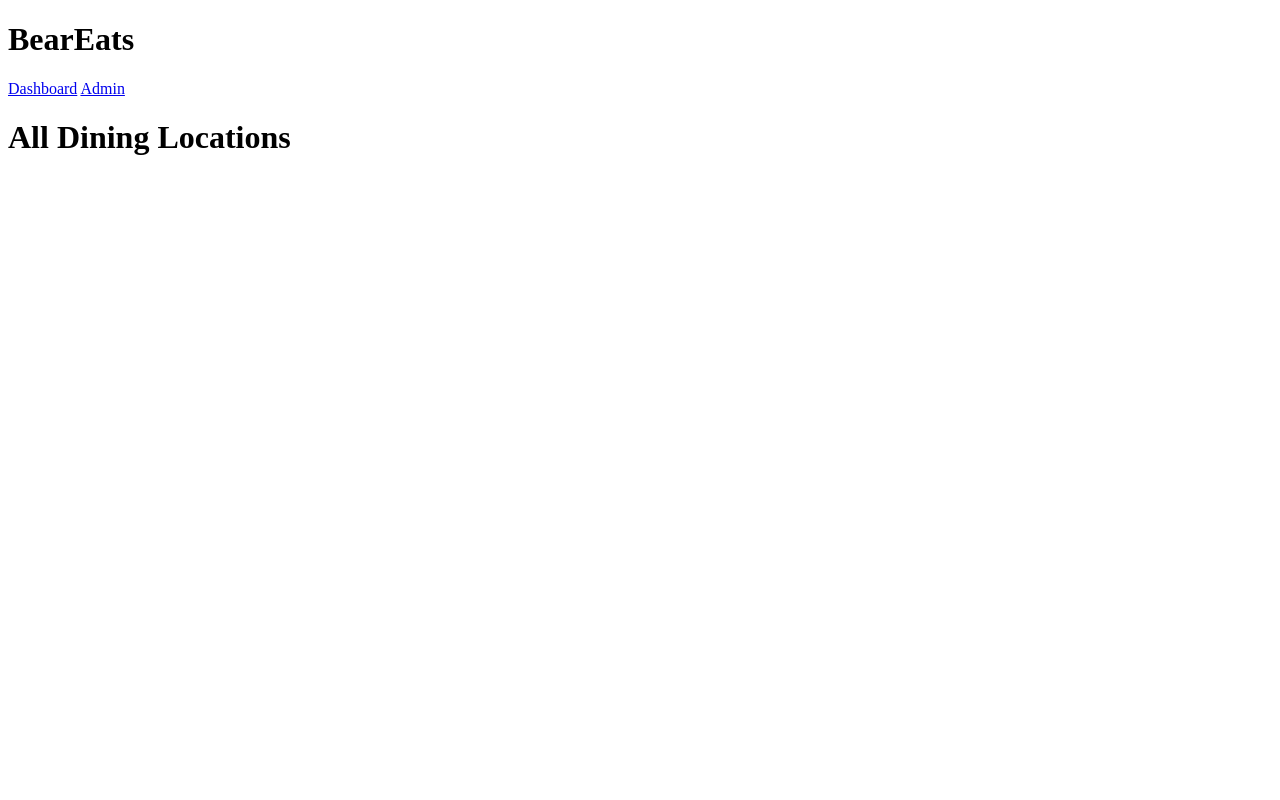
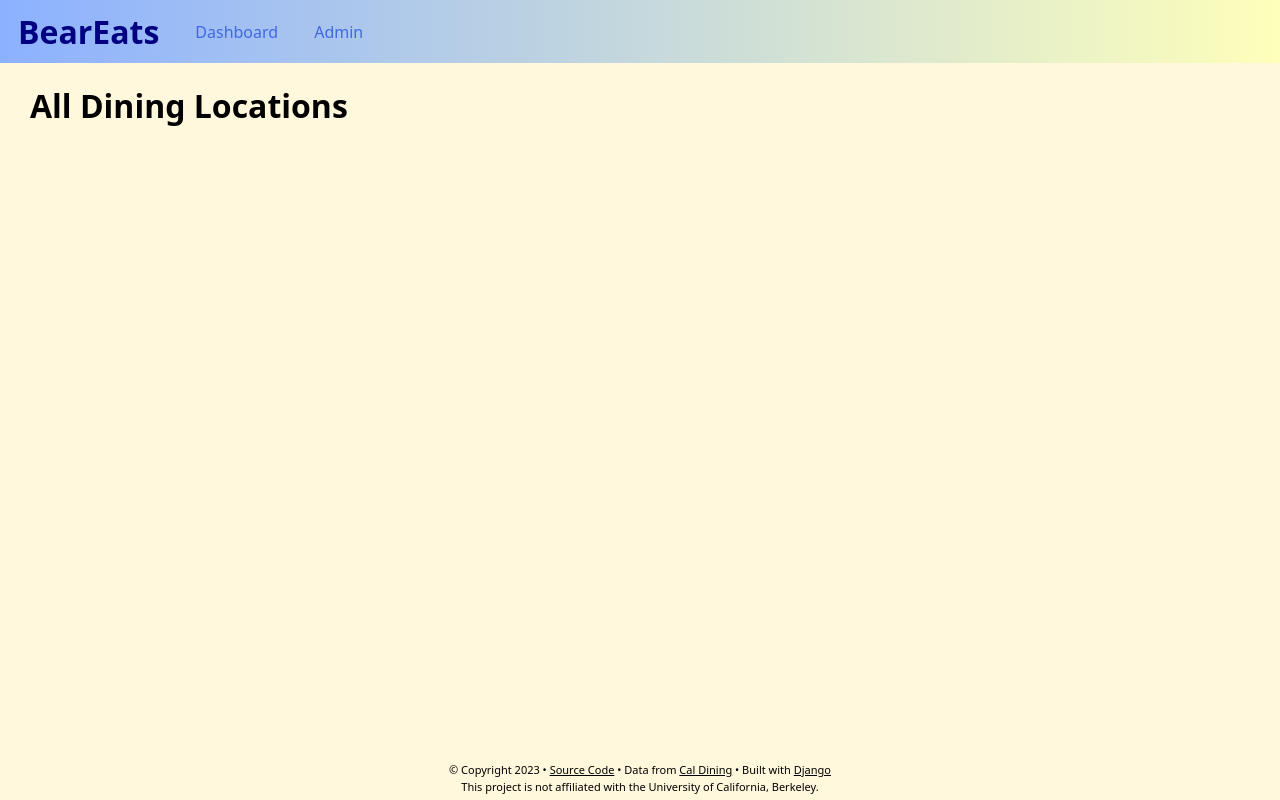
Before and after one commit to rrichardyu/beareats, a Django app: page /dashboard/ in a window 1280 px wide. Run offline with Django 4.2, Linux system fonts and the light colour scheme; data that the repository does not hold is empty.

Commit message:
Improved application frontend

```diff
--- /dev/null
+++ b/delta/static/delta/style.css
@@ -0,0 +1,83 @@
+body {
+    font-family: system-ui, -apple-system, BlinkMacSystemFont, 'Segoe UI', Roboto, Oxygen, Ubuntu, Cantarell, 'Open Sans', 'Helvetica Neue', sans-serif;
+    background-color: cornsilk;
+    margin: 0;
+}
+
+img {
+    -webkit-user-select: none;
+    -khtml-user-select: none;
+    -moz-user-select: none;
+    -o-user-select: none;
+    user-select: none;
+}
+
+#container {
+    position: relative;
+    min-height: 100vh;
+}
+
+#wrapper {
+    padding-bottom: 40px;
+}
+
+#main_content {
+    margin-left: 30px;
+}
+
+#location_img {
+    margin-left: 0px !important;
+    width: 100%;
+    height: 250px;
+    object-fit: cover;
+
+}
+
+#nav_bar {
+    background: rgb(140,177,255);
+    background: linear-gradient(90deg, rgba(140,177,255,1) 0%, rgba(254,255,186,1) 100%);
+    overflow: hidden;
+    display: flex;
+    align-items: center;
+}
+
+.nav_bar_left {
+    color: navy !important;
+}
+
+.nav_item {
+    float: left;
+    text-align: center;
+    text-decoration: none;
+    padding: 10px 18px;
+    margin: 0;
+    color: royalblue;
+}
+
+.rating_stars {
+    border: none;
+    color: black;
+    background-color: transparent;
+    padding: 0;
+}
+
+footer {
+    font-size: 11px;
+    text-align: center;
+    position: absolute;
+    height: 40px;
+    bottom: 0;
+    width: 100%;
+  }
+
+a.footer {
+    color: black;
+}
+
+a.footer:visited {
+    color: black;
+}
+
+p.footer_row {
+    margin: 2px;
+}
--- a/delta/templates/delta/base.html
+++ b/delta/templates/delta/base.html
@@ -1,18 +1,32 @@
+{% load static %}
+
 <!DOCTYPE html>
 <html lang="en">
 <head>
     <meta charset="UTF-8">
     <meta name="viewport" content="width=device-width, initial-scale=1.0">
+    <link rel="stylesheet" href="{% static 'delta/style.css' %}">
     <title>{% block title %}BearEats{% endblock %}</title>
 </head>
 <body>
-    <div id="navbar">
-        <h1>BearEats</h1>
-        <a href="/dashboard">Dashboard</a>
-        <a href="/admin">Admin</a>
+    <div id="container">
+        <div id="wrapper">
+            <div id="nav_bar">
+                <h1 class="nav_bar_left nav_item">BearEats</h1>
+                <a class="nav_item" href="/dashboard">Dashboard</a>
+                <a class="nav_item" href="/admin">Admin</a>
+            </div>
+            <div id="content">
+            {% block content %}
+
+            {% endblock %}
+            </div>
+
+            <footer>
+                <p class="footer_row">© Copyright 2023 • <a class="footer" href="https://github.com/itsrichardyu/beareats" target="_blank">Source Code</a> • Data from <a class="footer" href="https://caldining.berkeley.edu" target="_blank">Cal Dining</a> • Built with <a class="footer" href="https://djangoproject.com/" target="_blank">Django</a></p>
+                <p class="footer_row">This project is not affiliated with the University of California, Berkeley.</p>
+            </footer>
+        </div>
     </div>
-    {% block content %}
-
-    {% endblock %}
 </body>
 </html>
--- a/delta/templates/delta/index.html
+++ b/delta/templates/delta/index.html
@@ -3,9 +3,11 @@
 {% block title %}Dashboard - BearEats{% endblock %}
 
 {% block content %}
-<h1>All Dining Locations</h1>
-{% for location in locations %}
-    <a href="{{ location.identifier }}/">{{ location.location }}</a>
-    <br />
-{% endfor %}
+<div id="main_content">
+    <h1>All Dining Locations</h1>
+    {% for location in locations %}
+        <a href="{{ location.identifier }}/">{{ location.location }}</a>
+        <br />
+    {% endfor %}
+</div>
 {% endblock %}
--- a/delta/urls.py
+++ b/delta/urls.py
@@ -1,4 +1,6 @@
 from django.urls import path
+from django.conf import settings
+from django.conf.urls.static import static
 from . import views
 
 urlpatterns = [
@@ -6,4 +8,4 @@ urlpatterns = [
     path('', views.index, name='index'),
     # e.g. /dashboard/crossroads
     path('<str:location>/', views.dining_location, name='dining_location'),
-]
+] + static(settings.STATIC_URL, document_root=settings.STATIC_ROOT)
```
Also changed, not shown: delta/templates/delta/dining_location.html (+15 -8 lines), delta/static/delta/cafe_3.jpeg (added), delta/static/delta/clark_kerr_campus.jpeg (added), delta/static/delta/crossroads.jpeg (added), delta/static/delta/foothill.jpeg (added).
